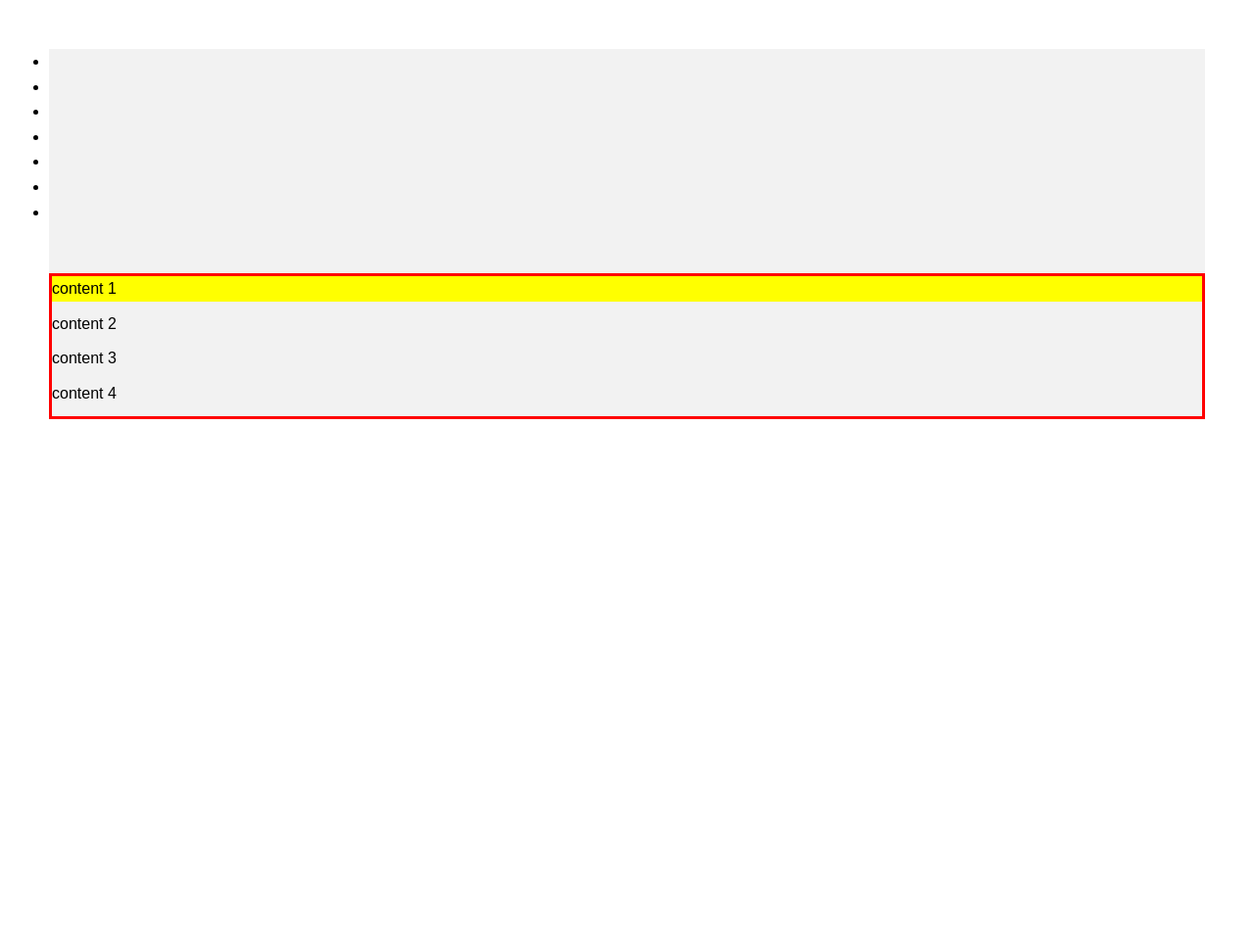
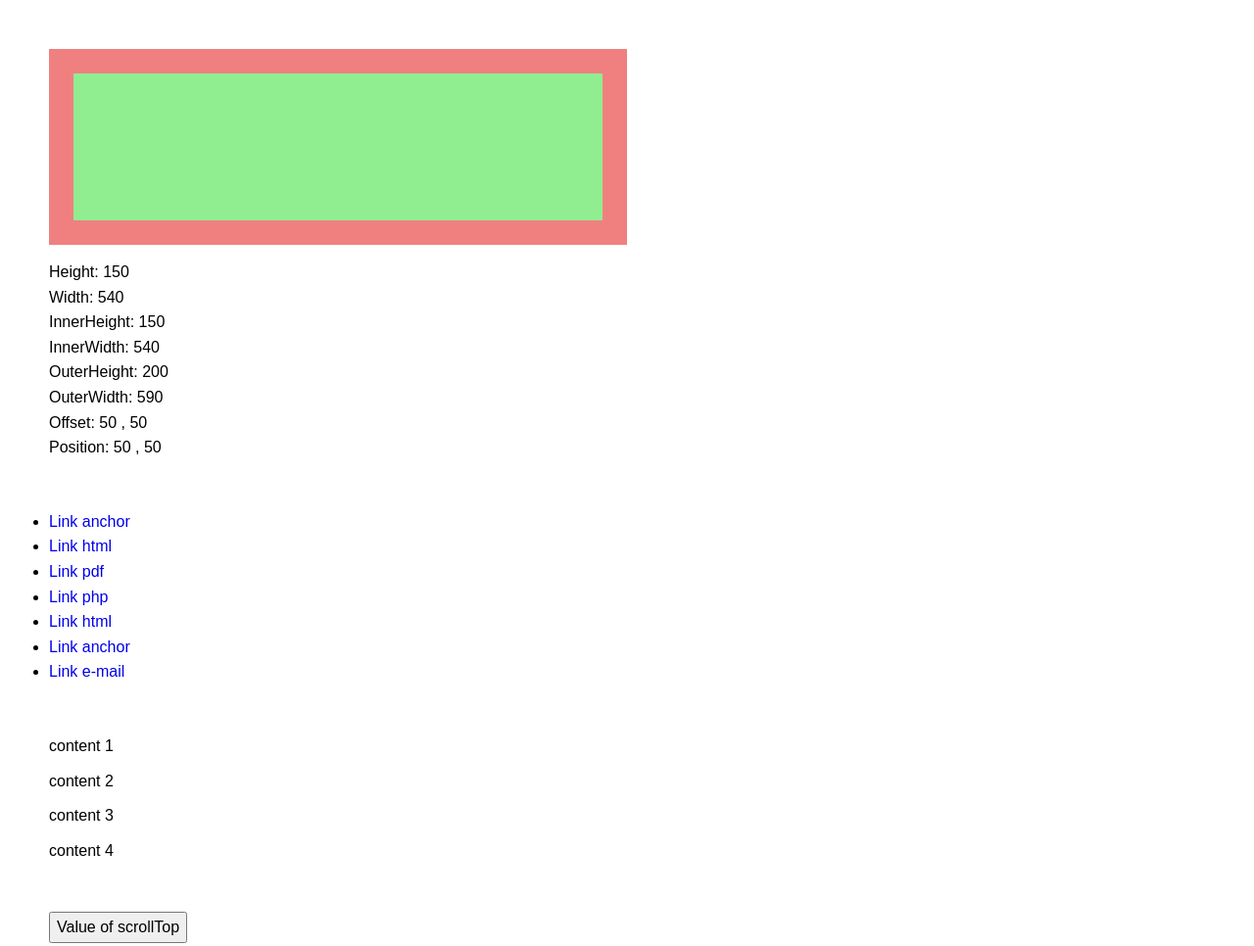
Before and after one commit to dmink/jquery, a website: page source/index.html in a window 1280 px wide. Shown: the whole page at 98% size. Before the commit the page ends 800 px from the top, so only its background shows below. Drawn offline with nearby package versions, Linux system fonts and the light colour scheme; files that its build step writes are made by us from their sources.

Commit message:
Lesson 2.4. CSS sizing

```diff
--- a/source/html/content.html
+++ b/source/html/content.html
@@ -2,6 +2,18 @@
 <main class="main-content">
 
 	<div class="container">
+
+		<div class="block-size"></div>
+		<div class="size-value">
+			Height: <span class="s-height"></span><br>
+			Width: <span class="s-width"></span><br>
+			InnerHeight: <span class="s-innerheight"></span><br>
+			InnerWidth: <span class="s-innerwidth"></span><br>
+			OuterHeight: <span class="s-outerheight"></span><br>
+			OuterWidth: <span class="s-outerwidth"></span><br>
+			Offset: <span class="s-offset"></span><br>
+			Position: <span class="s-position"></span>
+		</div>
 
 		<div class="block1">
 			<ul class="list">
@@ -36,6 +48,13 @@
 			<p class="par4" data-content="jQuery">content 4</p>
 		</div>
 
+		<div class="scroll-wrap">
+			<input class="scroll-btn" type="submit" value="Value of scrollTop">
+			<div class="scroll-div">
+				<span class="scroll-value"></span>
+			</div>
+		</div>
+
 	</div>
 
 </main>
--- a/source/js/customization.js
+++ b/source/js/customization.js
@@ -1,15 +1,24 @@
 $(document).ready( function() {
 
-    $('p:first').wrap('<div class="class"></div>').css({
-        'background-color' : 'yellow'
+    $('.s-height').html( $('.block-size').height() );
+    $('.s-width').html( $('.block-size').width() );
+    $('.s-innerheight').html( $('.block-size').innerHeight() );
+    $('.s-innerwidth').html( $('.block-size').innerWidth() );
+    $('.s-outerheight').html( $('.block-size').outerHeight() );
+    $('.s-outerwidth').html( $('.block-size').outerWidth() );
+    $('.s-offset').html( $('.block-size').offset().top + ' , ' + $('.block-size').offset().left );
+    $('.s-position').html( $('.block-size').position().top + ' , ' + $('.block-size').position().left );
+
+    $('li').addClass('items').removeClass('item1');
+
+    $('.block2 p').click( function() {
+        $(this).toggleClass('.active', 'switch');
     });
 
-    $('p').wrapAll( '<div style="border: 3px solid red"></div>' );
-
-    $('ul li').empty();
-
-    $('.container').wrapInner( '<div style="background-color: #f2f2f2"></div>' );
-
-    $('.block2').clone();
+    $('.scroll-btn').click( function() {
+        var valTop = $('.scroll-wrap').scrollTop();
+        $('.scroll-value').text( 'ScrollTop: ' + valTop );
+        console.log( 'ScrollTop: ' + valTop );
+    });
 
 });
--- a/source/sass/style.scss
+++ b/source/sass/style.scss
@@ -18,6 +18,10 @@
 
 * {
 	box-sizing: border-box;
+}
+
+html, body {
+	height: 100%;
 }
 
 body {
@@ -52,19 +56,27 @@ p {
 	padding: 50px;
 }
 
-.flower {
+.block-size {
+	width: 50%;
+	height: 200px;
+	margin-bottom: 15px;
+	border: 25px solid lightcoral;
+	background-color: lightgreen;
+}
+
+.scroll-div {
 	margin-bottom: 50px;
+}
 
-	a {
-		display: inline-block;
-	}
-
-	img {
-		display: block;
-		max-width: 100%;
-	}
+.size-value {
+	margin-bottom: 50px;
 }
 
 .block1 {
 	margin-bottom: 50px;
 }
+
+.block2 {
+	margin-bottom: 50px;
+
+}
```
Also changed, not shown: build/css/style.css, build/index.html, build/js/customization.js.
